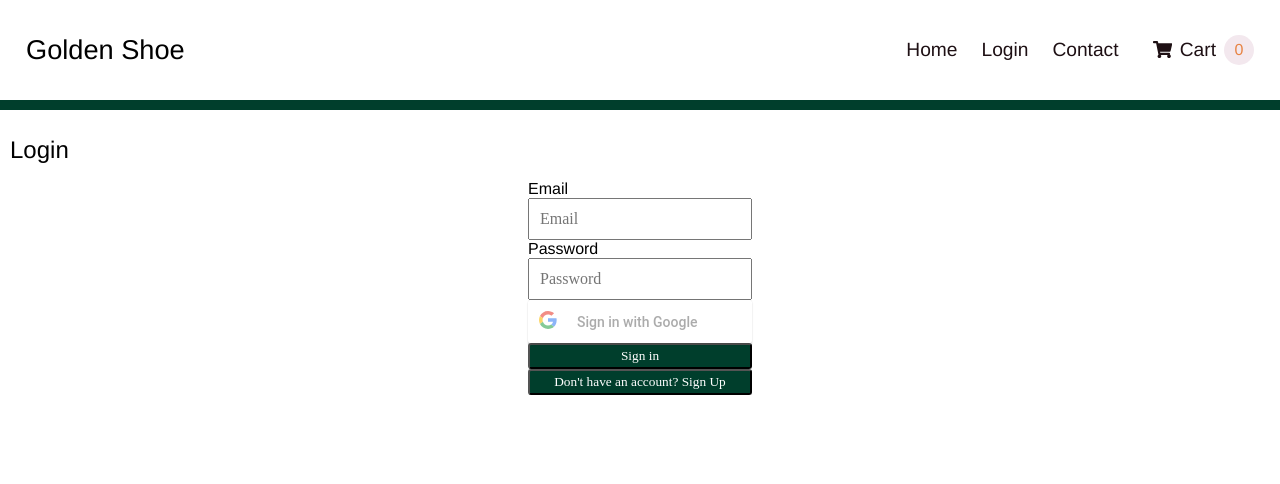
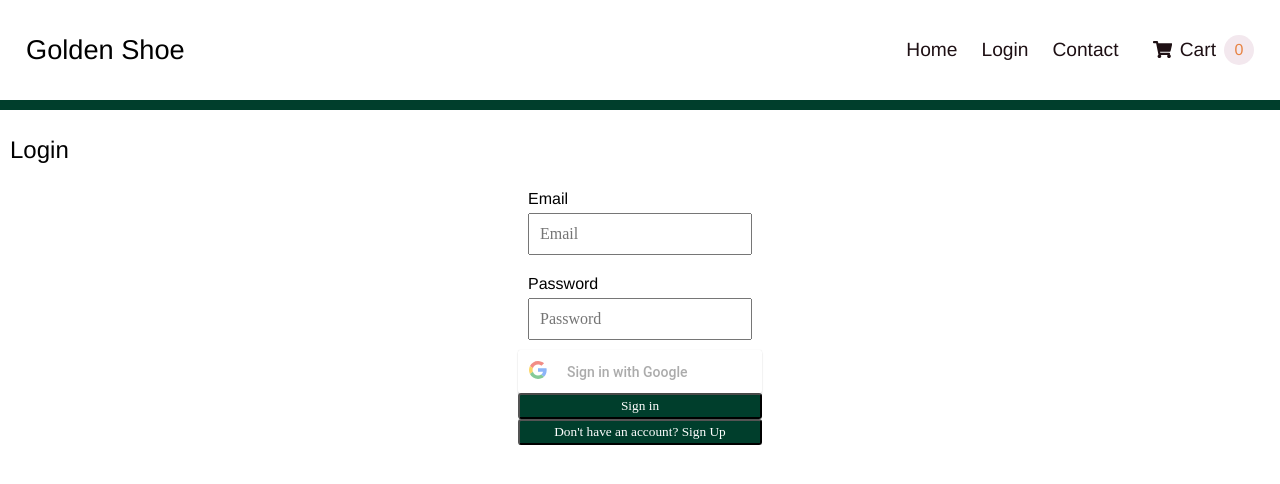
Before and after one commit to katebry/golden-shoe-store, a React (Create React App) app in the folder frontend/: page /login in a window 1280 px wide. Shown: the top 484 px of the page. Built offline with nearby package versions, Linux system fonts and the light colour scheme.

Commit message:
chore: Input component style tweaks

```diff
--- a/frontend/src/components/Input.css
+++ b/frontend/src/components/Input.css
@@ -2,3 +2,13 @@ input {
   font-size: 1rem;
   padding: 10px;
 }
+
+label {
+  margin-bottom: 5px;
+}
+
+.inputContainer {
+  padding: 10px;
+  display: flex;
+  flex-direction: column;
+}
--- a/frontend/src/components/Input.js
+++ b/frontend/src/components/Input.js
@@ -1,7 +1,7 @@
 import "./Input.css"
 
 export const Input = ({ name, handleChange, label, type, placeholder }) => (
-    <>
+    <div className="inputContainer">
     <label>{label}</label>
       <input
         name={name}
@@ -11,5 +11,5 @@ export const Input = ({ name, handleChange, label, type, placeholder }) => (
         type={type}
         placeholder={placeholder}
       />
-    </>
+    </div>
   );
```
